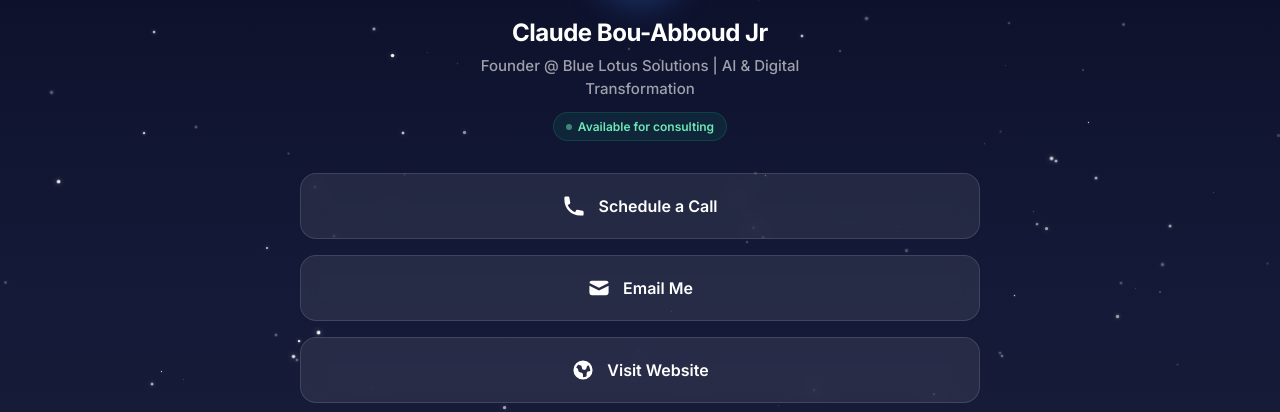
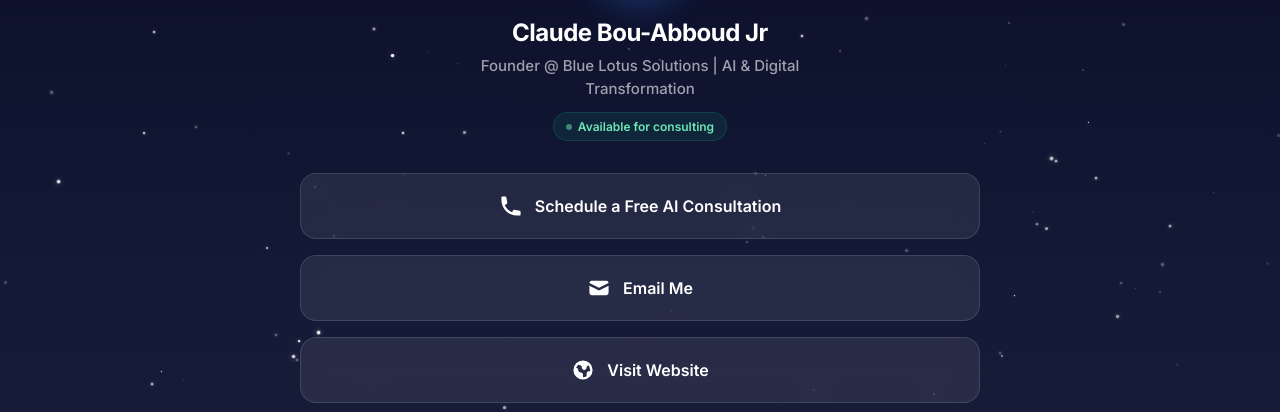
Before and after one commit to bluelotus98/contact-card, a plain HTML site: page index.html in a window 1280 px wide. Shown: the part 138-550 px from the top of the page. Drawn offline with Linux system fonts and the light colour scheme.

Commit message:
Update call button text to 'Schedule a Free AI Consultation'

```diff
--- a/index.html
+++ b/index.html
@@ -316,7 +316,7 @@
                 <svg class="link-icon" fill="currentColor" viewBox="0 0 20 20">
                     <path d="M2 3a1 1 0 011-1h2.153a1 1 0 01.986.836l.74 4.435a1 1 0 01-.54 1.06l-1.548.773a11.037 11.037 0 006.105 6.105l.774-1.548a1 1 0 011.059-.54l4.435.74a1 1 0 01.836.986V17a1 1 0 01-1 1h-2C7.82 18 2 12.18 2 5V3z"/>
                 </svg>
-                <span class="link-text">Schedule a Call</span>
+                <span class="link-text">Schedule a Free AI Consultation</span>
             </a>
 
             <a href="mailto:bluelotusconsultingteam@gmail.com" class="link-btn">
```
